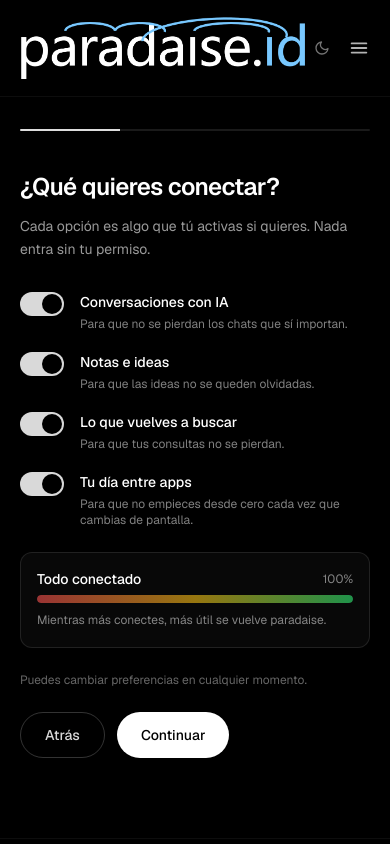
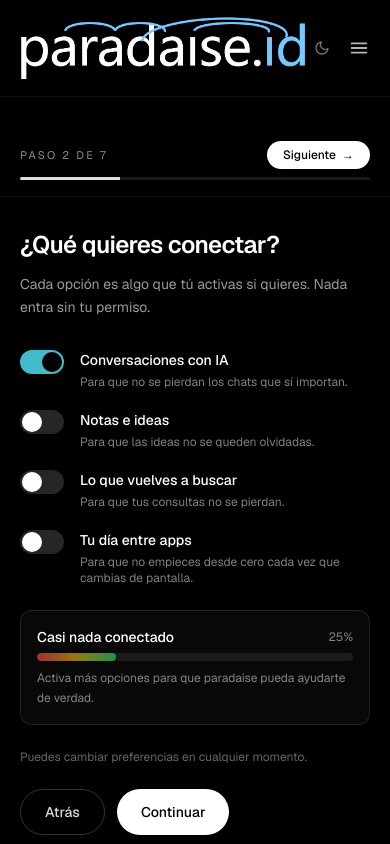
Before and after one commit to paradaiseid/paradaise-id-core, a Next.js app: page /demo in a window 390 px wide. Both pictures are taken after a click on the button "Empezar". Shown: the top 844 px of the page. Built offline with nearby package versions, Linux system fonts and the light colour scheme.

Commit message:
fix(ux): sticky header demo + Privacidad grid responsive + toggles cyan

```diff
--- a/src/app/demo/page.tsx
+++ b/src/app/demo/page.tsx
@@ -14,7 +14,10 @@
 
 export default function DemoPage() {
   const [step, setStep] = useState<number>(1);
-  const [consents, setConsents] = useState<Consents>({ ia: true, notas: true, busquedas: true, browser: true });
+  // Bug C fix (2026-05-26): arrancamos con solo IA conectada (locked).
+  // El usuario activa las demás → la barra crece progresivamente → animación pedagógica.
+  // Evita la contradicción "todos los toggles en OFF visualmente pero barra dice 100%".
+  const [consents, setConsents] = useState<Consents>({ ia: true, notas: false, busquedas: false, browser: false });
 
   // Input opcional del usuario (textarea libre en Step 4).
   const [ejemplo, setEjemplo] = useState<string>("");
@@ -61,25 +64,44 @@
 
   const reiniciar = () => {
     setStep(1);
-    setConsents({ ia: true, notas: true, busquedas: true, browser: true });
+    // Bug C fix: reset coherente con estado inicial (solo IA locked).
+    setConsents({ ia: true, notas: false, busquedas: false, browser: false });
     setEjemplo("");
     setTrazaGuardada(false);
     scrollToTop();
   };
 
+  // Bug A fix (2026-05-26): header sticky con contador "Paso N de M" + botón
+  // "Siguiente" siempre visible. En Step 7 no mostramos el sticky para forzar
+  // el flujo de validación humano (captcha + email).
+  const showStickyNext = step >= 1 && step < TOTAL_STEPS;
+
   return (
     <div className="flex-1 max-w-2xl mx-auto w-full px-5 sm:px-6 py-8 sm:py-12">
-      {/* Header del demo: solo a partir del paso 2 (paso 1 es el hero limpio) */}
-      {step > 1 && (
-        <header className="mb-10">
-          <div className="w-full h-[2px] bg-white/10 rounded-full overflow-hidden">
+      {/* Header sticky del demo: contador + botón Siguiente siempre visibles */}
+      <header className="sticky top-0 z-30 -mx-5 sm:-mx-6 px-5 sm:px-6 pt-3 pb-4 mb-8 bg-black/70 backdrop-blur-md border-b border-white/5">
+        <div className="flex items-center justify-between gap-3 mb-2">
+          <span className="text-white/55 text-[11px] uppercase tracking-[0.2em]">
+            Paso {step} de {TOTAL_STEPS}
+          </span>
+          {showStickyNext && (
+            <button
+              type="button"
+              onClick={next}
+              className="px-4 py-1.5 rounded-full text-xs font-medium bg-white text-black hover:bg-white/90 transition-opacity inline-flex items-center gap-1.5"
+              aria-label={`Avanzar al paso ${step + 1}`}
+            >
+              Siguiente <span aria-hidden>→</span>
+            </button>
+          )}
+        </div>
+        <div className="w-full h-[3px] bg-white/10 rounded-full overflow-hidden">
           <div
             className="h-full bg-white/85 transition-[width] duration-500 ease-in-out"
             style={{ width: `${progressPct}%` }}
           />
         </div>
       </header>
-      )}
 
       <section>
         {step === 1 && <Step1 onNext={next} />}
--- a/src/app/page.tsx
+++ b/src/app/page.tsx
@@ -21,6 +21,8 @@
   const [accesoAbierto, setAccesoAbierto] = useState(false);
   const [inviteeEmail, setInviteeEmail] = useState("");
   const [invitacionEnviada, setInvitacionEnviada] = useState(false);
+  const [invitando, setInvitando] = useState(false);
+  const [inviteError, setInviteError] = useState<string | null>(null);
 
   const isValidEmail = (v: string) => /^[^\s@]+@[^\s@]+\.[^\s@]+$/.test(v.trim());
 
@@ -57,9 +59,30 @@
   };
 
   const inviteeValido = isValidEmail(inviteeEmail);
-  const handleEnviarInvitacion = () => {
-    if (!inviteeValido) return;
-    setInvitacionEnviada(true);
+  const handleEnviarInvitacion = async () => {
+    if (!inviteeValido || invitando || invitacionEnviada) return;
+    setInvitando(true);
+    setInviteError(null);
+    try {
+      const res = await fetch("/api/invite", {
+        method: "POST",
+        headers: { "Content-Type": "application/json" },
+        body: JSON.stringify({
+          inviterEmail: email.toLowerCase().trim(),
+          inviteeEmail: inviteeEmail.toLowerCase().trim(),
+        }),
+      });
+      const data = await res.json();
+      if (res.ok && data.ok) {
+        setInvitacionEnviada(true);
+      } else {
+        setInviteError("No pudimos enviar la invitación. Inténtalo de nuevo en un momento.");
+      }
+    } catch {
+      setInviteError("No pudimos enviar la invitación. Inténtalo de nuevo en un momento.");
+    } finally {
+      setInvitando(false);
+    }
   };
 
   return (
@@ -136,14 +159,16 @@
           Tu información. Tus reglas.
         </h2>
 
-        <div className="grid sm:grid-cols-3 gap-4">
-          <div className="rounded-xl border border-white/10 bg-white/[0.03] p-5">
+        {/* Bug B fix (2026-05-26): 3 columnas solo en lg+ (1024px), no en sm.
+            min-w-0 evita overflow horizontal de grid items con texto largo. */}
+        <div className="grid grid-cols-1 lg:grid-cols-3 gap-4">
+          <div className="rounded-xl border border-white/10 bg-white/[0.03] p-5 min-w-0">
             <div className="text-white/40 text-[11px] uppercase tracking-wider mb-3">Qué ve</div>
             <p className="text-white/80 text-sm leading-relaxed">
               Solo los espacios que tú decides conectar.
             </p>
           </div>
-          <div className="rounded-xl border border-white/10 bg-white/[0.03] p-5">
+          <div className="rounded-xl border border-white/10 bg-white/[0.03] p-5 min-w-0">
             <div className="text-white/40 text-[11px] uppercase tracking-wider mb-3">Qué nunca hace</div>
             <ul className="text-white/80 text-sm leading-relaxed space-y-1.5">
               <li>Nunca escucha tu micrófono.</li>
@@ -152,7 +177,7 @@
               <li>Nunca vende tus datos personales.</li>
             </ul>
           </div>
-          <div className="rounded-xl border border-white/10 bg-white/[0.03] p-5">
+          <div className="rounded-xl border border-white/10 bg-white/[0.03] p-5 min-w-0">
             <div className="text-white/40 text-[11px] uppercase tracking-wider mb-3">Dónde vive</div>
             <p className="text-white/80 text-sm leading-relaxed">
               Tu información vive en infraestructura privada y segura asociada únicamente a tu cuenta.
@@ -199,22 +224,28 @@
                   <input
                     type="email"
                     value={inviteeEmail}
-                    onChange={(e) => setInviteeEmail(e.target.value)}
-                    disabled={invitacionEnviada}
+                    onChange={(e) => {
+                      setInviteeEmail(e.target.value);
+                      if (inviteError) setInviteError(null);
+                    }}
+                    disabled={invitacionEnviada || invitando}
                     placeholder="su@correo.com"
                     className="flex-1 px-4 py-3 rounded-lg text-sm bg-white/[0.04] border border-white/15 text-white/90 focus:outline-none focus:border-white/50 disabled:opacity-60 transition-colors"
                   />
                   <button
                     type="button"
                     onClick={handleEnviarInvitacion}
-                    disabled={!inviteeValido || invitacionEnviada}
+                    disabled={!inviteeValido || invitacionEnviada || invitando}
                     className="btn-paradaise-primary px-5 py-2.5 rounded-full text-sm font-medium"
                   >
-                    {invitacionEnviada ? "Enviada" : "Enviar invitación"}
+                    {invitando ? "..." : invitacionEnviada ? "Enviada" : "Enviar invitación"}
                   </button>
                 </div>
                 {invitacionEnviada && (
                   <p className="text-white/75 text-xs mt-2">Acceso enviado.</p>
+                )}
+                {inviteError && (
+                  <p className="text-red-400/80 text-xs mt-2">{inviteError}</p>
                 )}
               </div>
             )}
--- a/src/components/Simulation.tsx
+++ b/src/components/Simulation.tsx
@@ -273,7 +273,7 @@
         </div>
 
         <div className="mt-4 flex items-center gap-2.5 text-[11px] text-white/40">
-          <span>ciclo</span>
+          <span>animación</span>
           <div className="flex-1 h-[2px] bg-white/[0.06] rounded-full overflow-hidden max-w-[200px]">
             <div className="h-full bg-cyan-300/55 transition-all" style={{ width: `${loopPct}%` }} />
           </div>
--- a/src/components/steps/Step2.tsx
+++ b/src/components/steps/Step2.tsx
@@ -37,7 +37,7 @@
               disabled={t.locked}
               aria-label={`Toggle ${t.label}`}
               className={`relative w-11 h-6 rounded-full flex-shrink-0 transition-colors duration-200 ${
-                consents[t.key] ? "bg-white/85" : "bg-white/15"
+                consents[t.key] ? "bg-cyan-300/80" : "bg-white/15"
               } ${t.locked ? "cursor-not-allowed" : "cursor-pointer"}`}
             >
               <span
```
Also changed, not shown: 1 other file (tests, documents, lock files or other folders). Lines whose indentation alone changed are shown as unchanged.
